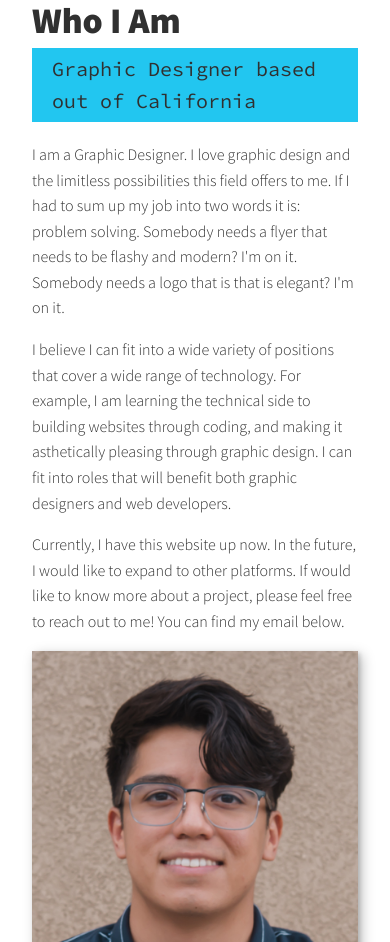
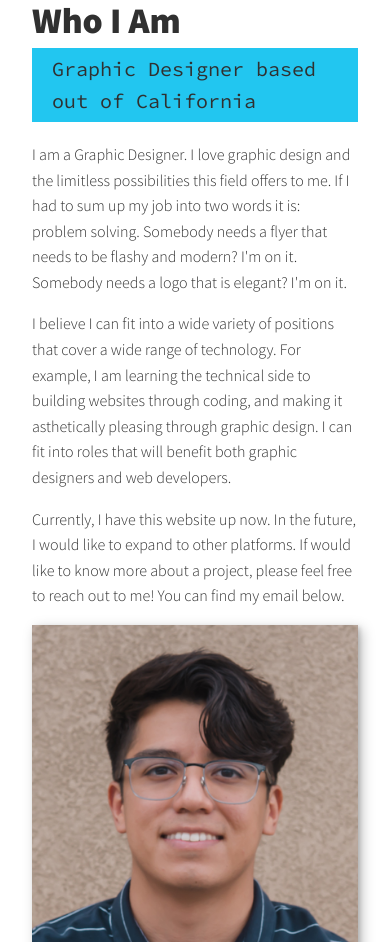
Before and after one commit to ramram19/Portfolio_Website, a plain HTML site: page index.html in a window 390 px wide. Shown: the part 1742-2684 px from the top of the page. Drawn offline with nearby package versions, Linux system fonts and the light colour scheme; files whose address does not match are found by name.

Commit message:
Updated Index for Grammar issues
Fixed lower case m to uppercase in the hamburger menu. Removed extra "that is" under section Who I Am.

```diff
--- a/index.html
+++ b/index.html
@@ -96,7 +96,7 @@ integrity="sha512-iBBXm8fW90+nuLcSKlbmrPcLa0OT92xO1BIsZ+ywDWZCvqsWgccV3gFoRBv0z+
             <p>I am a Graphic Designer. I love graphic design and the limitless possibilities this
                 field offers to me. If I had to sum up my job into two words it is: problem solving.
                 Somebody needs a flyer that needs to be flashy and modern? I'm on it. Somebody
-                needs a logo that is that is elegant? I'm on it.
+                needs a logo that is elegant? I'm on it.
             </p>
             <p>I believe I can fit into a wide variety of positions that cover a wide range of
                  technology. For example, I am learning the technical side to building websites
```
